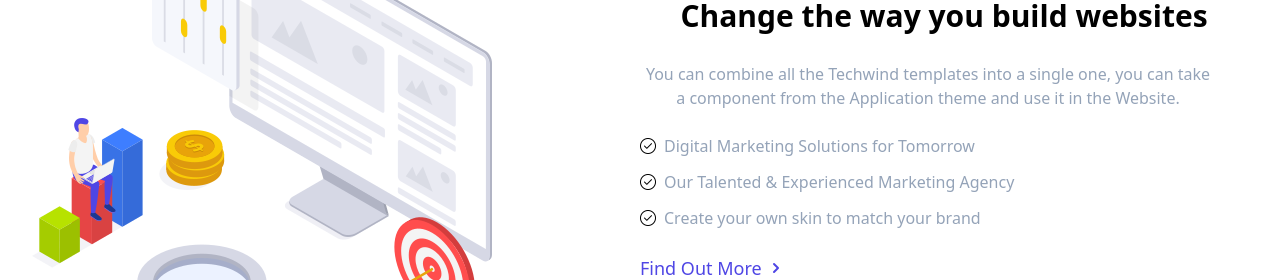
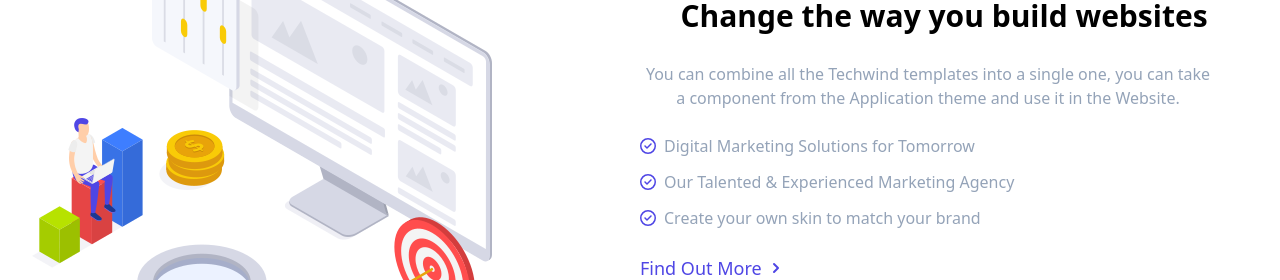
Before and after one commit to sranik28/Techwind-1, a React (Vite) app: page / in a window 1280 px wide. Shown: the part 1320-1600 px from the top of the page. Built offline with nearby package versions, Linux system fonts and the light colour scheme.

Commit message:
change website UI update

```diff
--- a/src/components/home/ChangeWeb.jsx
+++ b/src/components/home/ChangeWeb.jsx
@@ -1,7 +1,8 @@
 import React from 'react';
 import change from '../../assets/change/SEO_SVG.png'
-import icon from '../../assets/change/correct.png'
 import { HiChevronRight } from 'react-icons/hi';
+import { faCircleCheck } from '@fortawesome/free-regular-svg-icons';
+import { FontAwesomeIcon } from '@fortawesome/react-fontawesome';
 
 const ChangeWeb = () => {
     return (
@@ -14,9 +15,9 @@ const ChangeWeb = () => {
                     <h2 className='mb-6 text-2xl font-semibold leading-normal text-center md:text-3xl md:leading-normal'>Change the way you build websites</h2>
                     <p className='max-w-xl text-center text-slate-400'>You can combine all the Techwind templates into a single one, you can take a component from the Application theme and use it in the Website.</p>
                     <ul className='mt-6'>
-                        <li className='flex items-center gap-2 my-3 text-slate-400'><span><img className='w-4 ' src={icon} alt="" /></span> <p>Digital Marketing Solutions for Tomorrow</p></li>
-                        <li className='flex items-center gap-2 my-3 text-slate-400'><span><img className='w-4' src={icon} alt="" /></span><p>Our Talented & Experienced Marketing Agency</p></li>
-                        <li className='flex items-center gap-2 my-3 text-slate-400'><span><img className='w-4' src={icon} alt="" /></span><p>Create your own skin to match your brand</p></li>
+                        <li className='flex items-center gap-2 my-3 text-slate-400'><span><FontAwesomeIcon icon={faCircleCheck} className='text-primary' /></span> <p>Digital Marketing Solutions for Tomorrow</p></li>
+                        <li className='flex items-center gap-2 my-3 text-slate-400'><span><FontAwesomeIcon icon={faCircleCheck} className='text-primary' /></span><p>Our Talented & Experienced Marketing Agency</p></li>
+                        <li className='flex items-center gap-2 my-3 text-slate-400'><span><FontAwesomeIcon icon={faCircleCheck} className='text-primary' /></span><p>Create your own skin to match your brand</p></li>
                     </ul>
                     <button className='flex items-center gap-1 mt-6 text-lg text-primary'>Find Out More <span> <HiChevronRight className='text-xl'/> </span></button>
                 </div>
```
